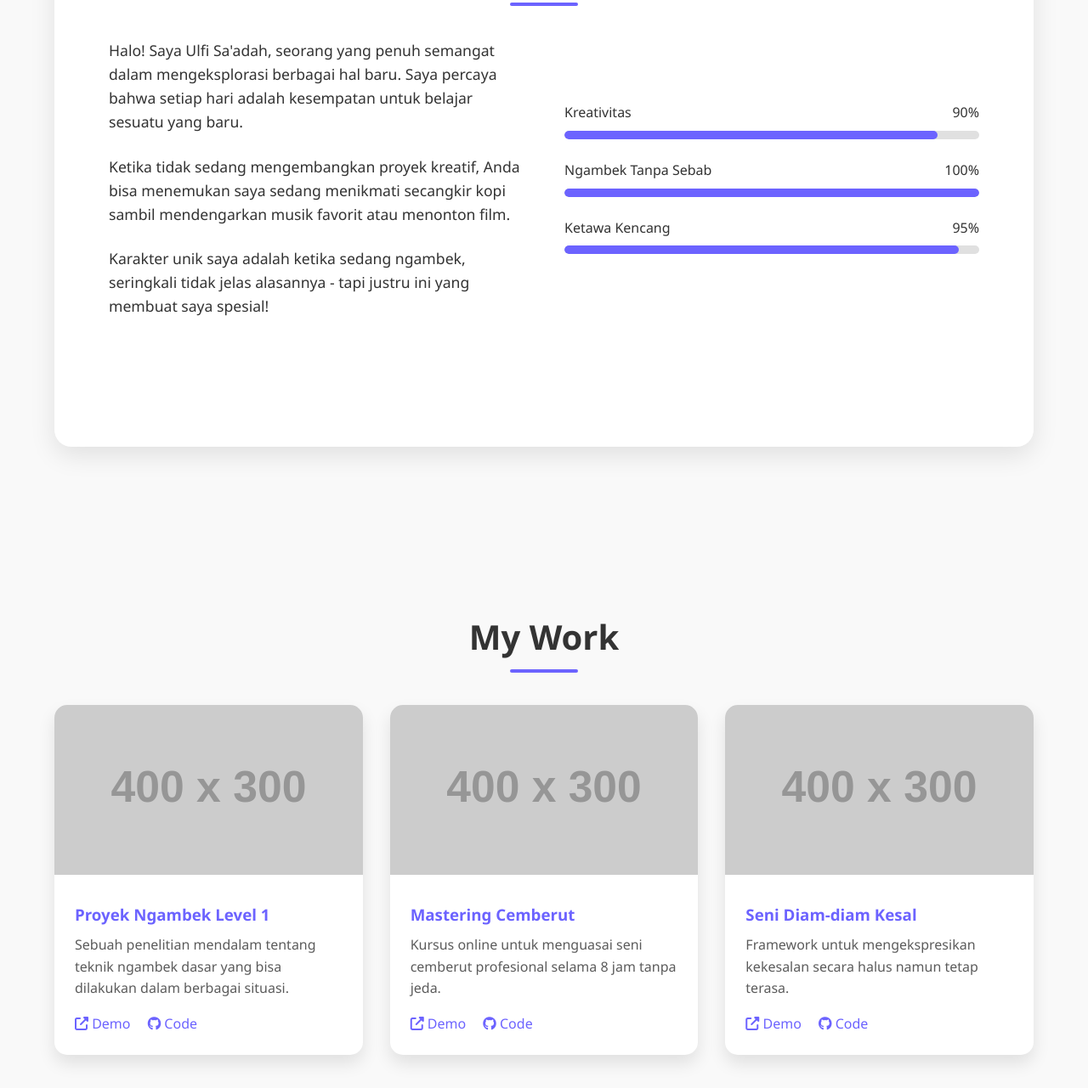
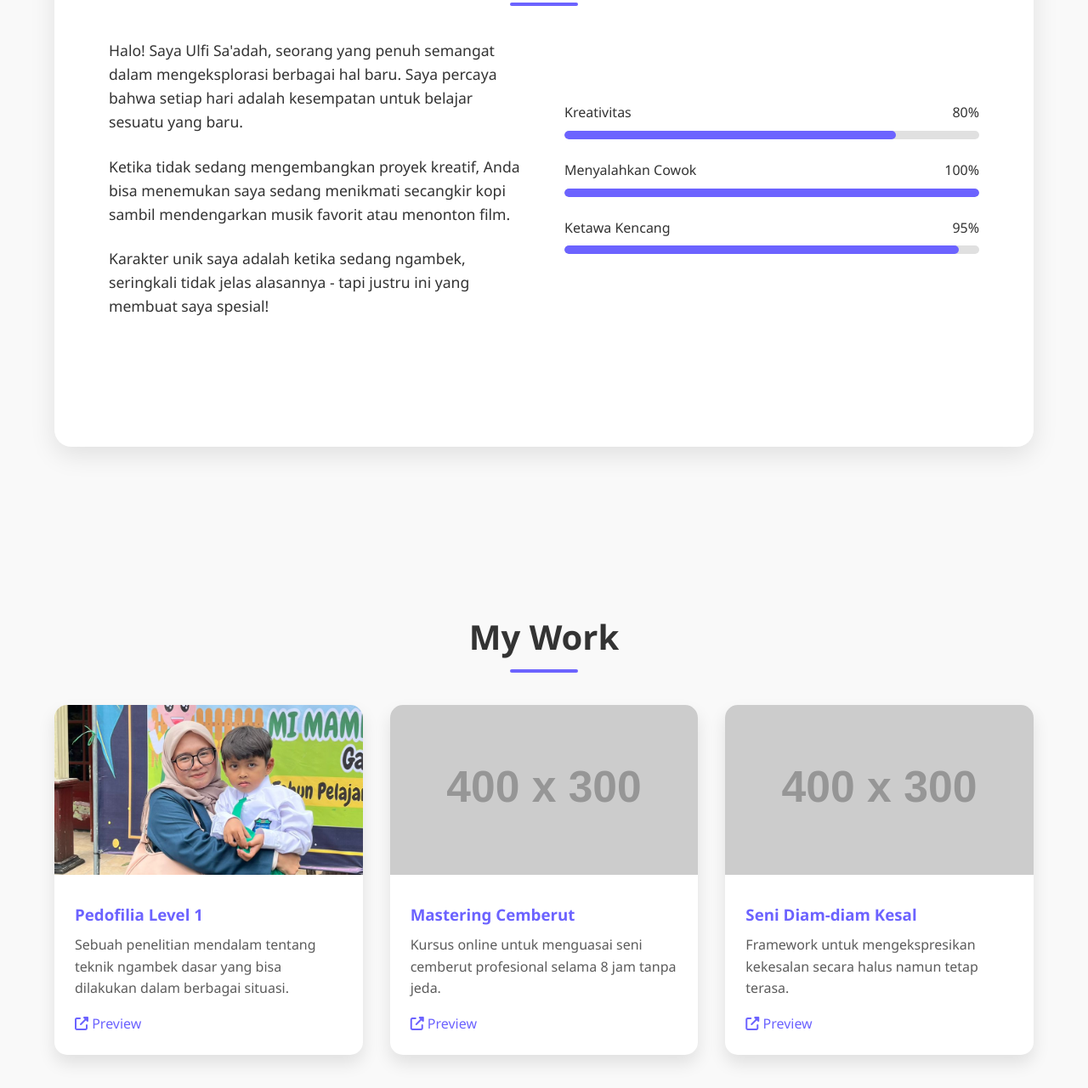
Before and after one commit to mnnp17/ulfi-sa-adah, a plain HTML site: page index.html in a window 1280 px wide. Shown: the part 1059-2340 px from the top of the page at 85% size. Drawn offline with Linux system fonts and the light colour scheme; placeholder pictures from the web are drawn by us.

Commit message:
ulpi ngambekan

```diff
--- a/index.html
+++ b/index.html
@@ -478,7 +478,7 @@
 <body>
     <!-- Navbar -->
     <nav>
-        <div class="logo">ULFI SA'ADAH</div>
+        <div class="logo">ULFI SA'ADAH PORTFOLIO</div>
         <ul class="nav-links">
             <li><a href="#about">About</a></li>
             <li><a href="#work">Work</a></li>
@@ -493,8 +493,8 @@
     <section class="hero">
         <div class="hero-text">
             <h1>Hi, I'm <span>Ulfi Sa'adah</span></h1>
-            <p>Saya Manusia Yang Kalo Ngambek Gak Jelas</p>
-            <a href="#contact" class="cta-button">Get In Touch</a>
+            <p>Hello, I am an annoying human being who is an achiever.</p>
+            <a href="#work" class="cta-button">My Project</a>
         </div>
         <div class="hero-image">
             <img src="foto ulpi.jpg" alt="Ulfi Sa'adah">
@@ -514,15 +514,15 @@
                 <div class="skill-item">
                     <div class="skill-name">
                         <span>Kreativitas</span>
-                        <span>90%</span>
+                        <span>80%</span>
                     </div>
                     <div class="skill-bar">
-                        <div class="skill-progress" style="width: 90%;"></div>
+                        <div class="skill-progress" style="width: 80%;"></div>
                     </div>
                 </div>
                 <div class="skill-item">
                     <div class="skill-name">
-                        <span>Ngambek Tanpa Sebab</span>
+                        <span>Menyalahkan Cowok</span>
                         <span>100%</span>
                     </div>
                     <div class="skill-bar">
@@ -547,13 +547,12 @@
         <h2 class="section-title">My Work</h2>
         <div class="projects">
             <div class="project-item">
-                <img src="https://via.placeholder.com/400x300" alt="Project 1">
+                <img src="ulpi nggendong.jpg" alt="Project 1">
                 <div class="project-info">
-                    <h3>Proyek Ngambek Level 1</h3>
+                    <h3>Pedofilia Level 1</h3>
                     <p>Sebuah penelitian mendalam tentang teknik ngambek dasar yang bisa dilakukan dalam berbagai situasi.</p>
                     <div class="project-links">
-                        <a href="#"><i class="fas fa-external-link-alt"></i> Demo</a>
-                        <a href="#"><i class="fab fa-github"></i> Code</a>
+                        <a href="#"><i class="fas fa-external-link-alt"></i> Preview</a>
                     </div>
                 </div>
             </div>
@@ -563,8 +562,7 @@
                     <h3>Mastering Cemberut</h3>
                     <p>Kursus online untuk menguasai seni cemberut profesional selama 8 jam tanpa jeda.</p>
                     <div class="project-links">
-                        <a href="#"><i class="fas fa-external-link-alt"></i> Demo</a>
-                        <a href="#"><i class="fab fa-github"></i> Code</a>
+                        <a href="#"><i class="fas fa-external-link-alt"></i> Preview</a>
                     </div>
                 </div>
             </div>
@@ -574,8 +572,7 @@
                     <h3>Seni Diam-diam Kesal</h3>
                     <p>Framework untuk mengekspresikan kekesalan secara halus namun tetap terasa.</p>
                     <div class="project-links">
-                        <a href="#"><i class="fas fa-external-link-alt"></i> Demo</a>
-                        <a href="#"><i class="fab fa-github"></i> Code</a>
+                        <a href="#"><i class="fas fa-external-link-alt"></i> Preview</a>
                     </div>
                 </div>
             </div>
```
Also changed, not shown: ulpi nggendong.jpg (added), ulpi.jpg (added).
